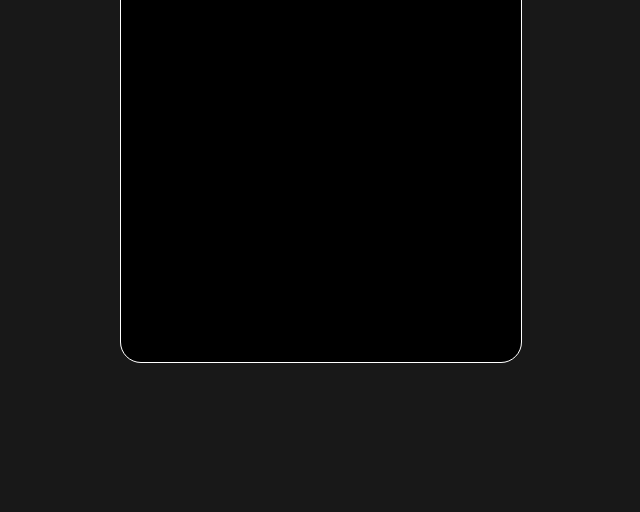
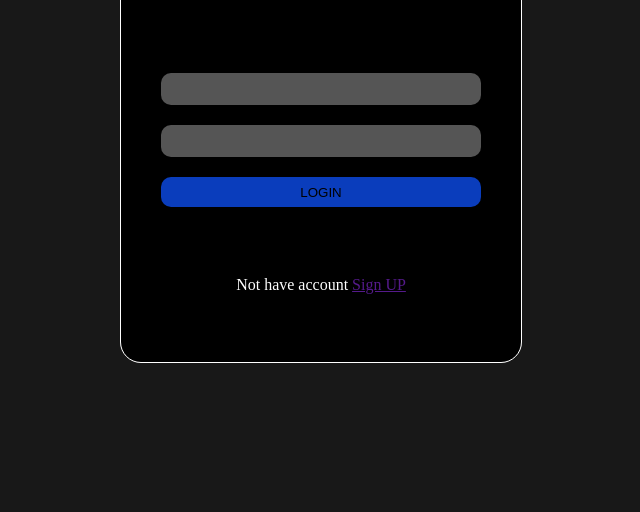
Before and after one commit to thugperfect/Express-Login-page, a plain HTML site: page resources/index.html in a window 1280 px wide. Shown: the part 288-800 px from the top of the page, without its empty margins (319-959 px from the left). Drawn offline with Linux system fonts and the light colour scheme.

Commit message:
frontend

```diff
--- a/resources/index.html
+++ b/resources/index.html
@@ -9,8 +9,12 @@
 <body>
     <div class="body">
         <div class="logo">LOGIN FORM</div>
-        <form action="" method="post"></form>
-        <div class="signup-btn"></div>
+        <form action="/login" method="post">
+        <input type="text" name="uname" class="inp" id="uname">
+        <input type="text" name="passwd" class="inp" id="passwd">
+        <button class="inp" id="submit-btn" type="submit">LOGIN</button>
+        </form>
+        <div class="signup-btn">Not have account <a href="">Sign UP</a></div>
     </div>
 </body>
 </html>
--- a/resources/style.css
+++ b/resources/style.css
@@ -13,6 +13,10 @@ min-height: 100vh;
     height: 500px;
     border-radius:20px;
     background-color: black;
+    display: flex;
+    flex-direction: column;
+    align-items: center;
+    justify-content: space-evenly;
 }
 .logo{
     width: 100%;
@@ -21,3 +25,20 @@ min-height: 100vh;
     justify-content: center;
     margin-top: 20px;
 }
+form{
+    display: flex;
+    flex-direction: column;
+    width: 80%;
+}
+.inp{
+    margin-top: 20px;
+    height: 30px;
+    border-radius: 10px;
+    outline: none;
+    background-color: #555;
+    border: none;
+    box-shadow: none;
+}
+#submit-btn{
+    background-color: rgb(10, 61, 188);
+}
```
Also changed, not shown: resources/signup.html (added).
